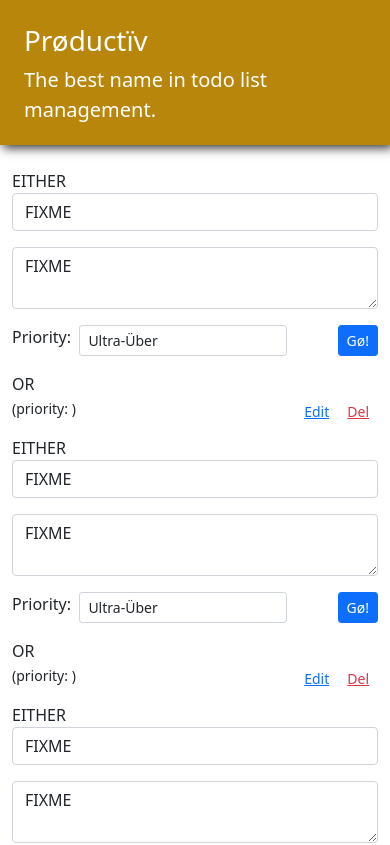
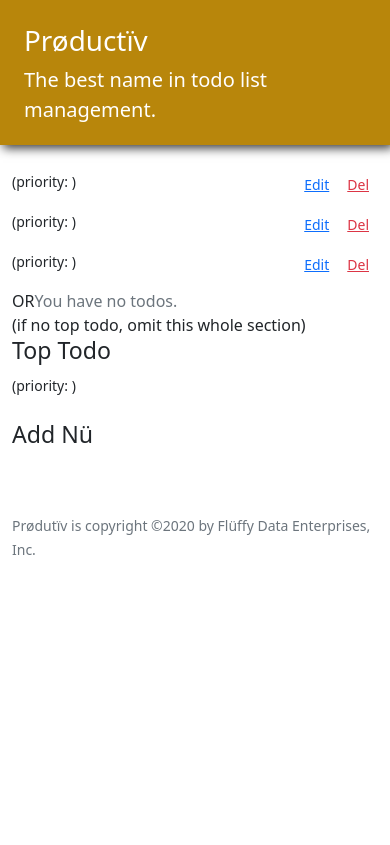
Before and after one commit to veronicani/productiv, a React (Create React App) app in the folder productiv/: page / in a window 390 px wide. Shown: the top 845 px of the page. Built offline with nearby package versions, Linux system fonts and the light colour scheme.

Commit message:
made editableTodo component functioning

```diff
--- a/productiv/src/EditableTodo.js
+++ b/productiv/src/EditableTodo.js
@@ -12,33 +12,32 @@ import TodoForm from "./TodoForm";
  * EditableTodoList -> EditableTodo -> { Todo, TodoForm }
  */
 
-function EditableTodo() {
+function EditableTodo({ todo, update, remove }) {
+  const [isEditing, setIsEditing] = useState(false);
 
   /** Toggle if this is being edited */
   function toggleEdit() {
-    //TODO: implement this
+    setIsEditing(e => !e);
   }
 
   /** Call remove fn passed to this. */
   function handleDelete() {
-    //TODO: implement this
+    remove(todo.id);
   }
 
   /** Edit form saved; toggle isEditing and update in ancestor. */
   function handleSave(formData) {
-    //TODO: implement this
+    update({ id: todo.id, ...formData });
+    setIsEditing(false);
+
+    //this indicates that we do not need to depend on the previous state as the previous state should always be true in this moment.
   }
 
   return (
     <div className="EditableTodo">
-
-                EITHER
-
-                <TodoForm />
-
-                OR
-
-                <div className="mb-3">
+      {isEditing
+        ? <TodoForm initialFormData= {todo} handleSave={handleSave}/>
+        : (<div className="mb-3">
           <div className="float-end text-sm-end">
             <button
               className="EditableTodo-toggle btn-link btn btn-sm"
@@ -51,9 +50,10 @@ function EditableTodo() {
               Del
             </button>
           </div>
-                  <Todo />
+          <Todo todo/>
         </div>
-
+        )
+      }
     </div>
   );
 }
```
Lines whose indentation alone changed are shown as unchanged.
